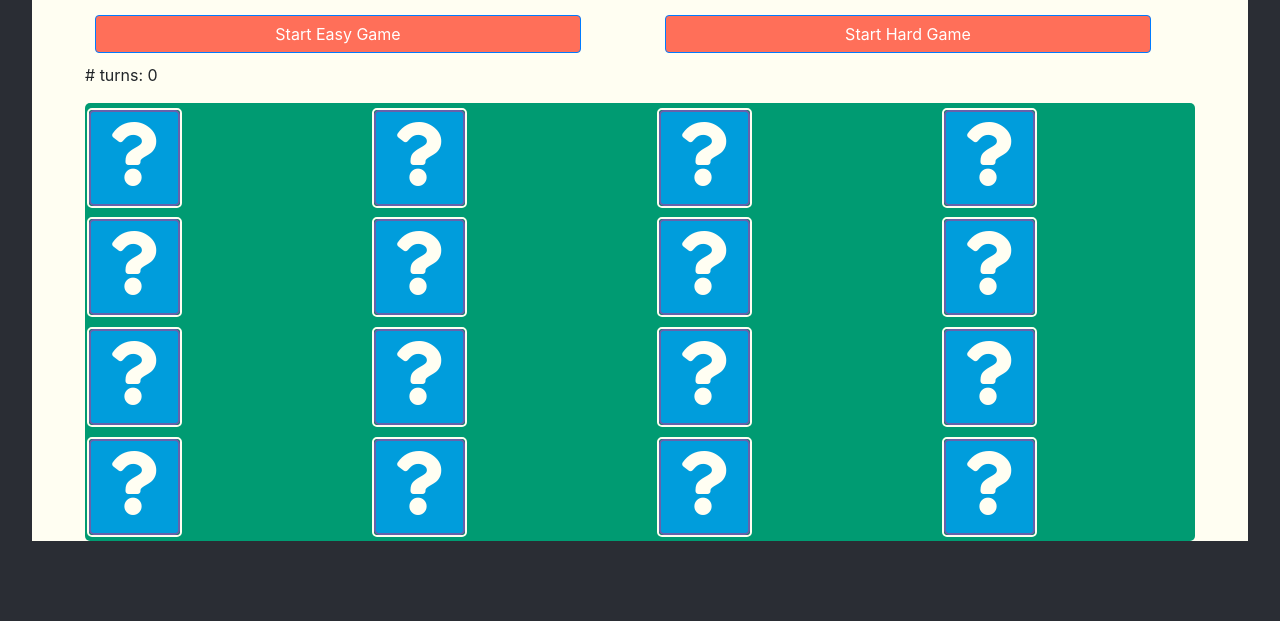
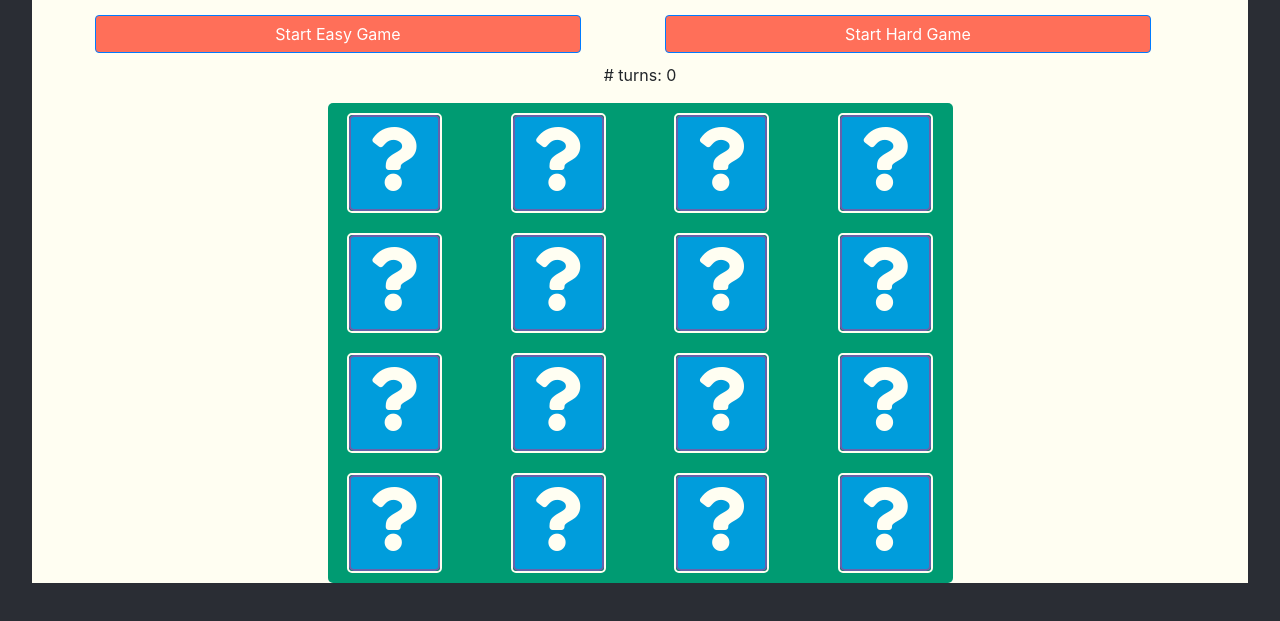
Before and after one commit to cynprentice/Memory_Game, a plain HTML site: page index.html in a window 1280 px wide. Shown: the part 51-672 px from the top of the page. Drawn offline with nearby package versions, Linux system fonts and the light colour scheme.

Commit message:
organized code, made layout changes, fix for firefox card flip

```diff
--- a/css/main.css
+++ b/css/main.css
@@ -64,32 +64,28 @@ body {
     margin: auto;
 }
 
-
-
-
 .start-btn {
     margin: 10px;
 }
 
 
-
 #gameBoard {
     background-color: var(--m-green);
+    max-width: 625px;
     width: 100%;
+    margin: auto;
     border-radius: 5px;
     flex-wrap: wrap;
     justify-content: space-around;
     align-items: center;
-
     perspective: 1000px;
 }
 
 .card {
-
     background-color: rgb(0, 0, 0, .2);
     width: 95px;
     height: 100px;
-    margin: .3rem .1rem;
+    margin: 10px auto;
     border: 2px solid var(--m-cream);
     border-radius: 5px;
     cursor: pointer;
@@ -106,8 +102,6 @@ body {
     border: 2px solid var(--m-purple);
     background-color: var(--m-blue);
     padding-top: 10px;
-
-
 }
 
 .card-front {
@@ -128,6 +122,7 @@ body {
     width: 100%;
     height: 100%;
     position: absolute;
+    -webkit-backface-visibility: hidden;
     backface-visibility: hidden;
 
 }
--- a/index.html
+++ b/index.html
@@ -42,7 +42,7 @@
                 </div>
             </div>
             <div id="results" class="row">
-                <div class="col-12">
+                <div class="col-12 center">
                     <p># turns: <span id=turn-count>0</span></p>
                 </div>
             </div>
--- a/js/main.js
+++ b/js/main.js
@@ -21,7 +21,7 @@ const hard = 36;
 class MemoryGame {
     constructor(deckSize) {
         this.deckSize = deckSize;
-        this.deck = getDeck(deckSize);
+        this.deck = getCardIcons(deckSize);
         this.moveCount = 0;
         this.card1 = null;
         this.card2 = null;
@@ -32,15 +32,66 @@ class MemoryGame {
         this.gameLength = 0;
     }
 
-    start() {
-        dealGame(this.deck);
+    /* WATS3020: Look at all the DOM traversal in this function! */
+    // deal all cards in the deck face down
 
+    dealGame() {
+        console.log("dealing game");
+        //clear game board
+        this.moveCount = 0;
+        document.querySelector('#turn-count').innerHTML = this.moveCount;
+        let gameBoard = document.getElementById('gameBoard');
+        gameBoard.innerHTML = '';
+        //make game board wider for large decks
+        if (this.deckSize>16) {
+            gameBoard.style.maxWidth = '800px';
+        } else {
+            gameBoard.style.maxWidth = '625px';
+        }
+        let memoryDeck = shuffleCards(this.deck);
+        let numRowsCols = Math.sqrt(this.deckSize);
+        let cardCount = 0;
+        let columnSpan = 12 / numRowsCols;
+        console.log("dealing game with " + this.deckSize + " card deck. " + numRowsCols + "square board");
+
+        //create game rows
+        for (let i = 0; i < numRowsCols; i++) {
+            let row = document.createElement("div")
+            row.setAttribute("class", "row");
+
+            //create game column
+            for (let j = 0; j < numRowsCols; j++) {
+                let column = document.createElement("div");
+                column.setAttribute("class", `col-${columnSpan}`);
+
+                //create flippable memory cards
+                let memoryCard = document.createElement("div");
+                memoryCard.setAttribute("class", "card");
+                memoryCard.setAttribute("data-card", memoryDeck[cardCount]);
+
+                let cardFront = document.createElement('i');
+                cardFront.setAttribute("class", `fas fa-${memoryDeck[cardCount]} card-front`);
+                memoryCard.appendChild(cardFront);
+
+                let cardBack = document.createElement('i');
+                cardBack.setAttribute("class", `fas fa-question card-back`);
+                memoryCard.appendChild(cardBack);
+                memoryCard.addEventListener('click', flipCard);
+
+                column.appendChild(memoryCard);
+                row.appendChild(column);
+                cardCount += 1;
+            }
+            gameBoard.appendChild(row);
+        }
     }
+
     checkForCardMatch() {
         this.moveCount++;
         /* WATS3020: Look at the string manipulation! */
         document.querySelector('#turn-count').innerHTML = this.moveCount;
         console.log(this.card1.getAttribute("data-card") + " matching against " + this.card2.getAttribute("data-card"));
+
         /* WATS3020: Look it's a conditional statement! */
         if (this.card1.getAttribute("data-card") == this.card2.getAttribute("data-card")) {
             //lock cards if they match
@@ -89,7 +140,7 @@ class MemoryGame {
 }
 
 var game = new MemoryGame(easy);
-game.start();
+game.dealGame();
 
 
 /* WATS3020: Look at all the functions below! */
@@ -102,6 +153,8 @@ function flipCard() {
     let cardType = this.getAttribute("data-card");
     console.log("flipping card " + cardType);
     this.classList.toggle('flip');
+    // rotate card back on x axis because backface-visibility doesn't work in FireFox;
+    this.childNodes[1].style.transform = 'rotateX(0deg)';
 
     /* WATS3020: Look it's a conditional statement! */
     if (game.card1 == null) {
@@ -127,119 +180,50 @@ function flipBackCards() {
         game.card1.addEventListener('click', flipCard);
         game.card1 = null;
         game.lockBoard = false;
-    }, 1500);
+    }, 1300);
 
     setTimeout(function () {
         game.card2.classList.remove('flip');
         game.card2.addEventListener('click', flipCard);
         game.card2 = null;
 
-    }, 1000);
+    }, 800);
 
 }
 
 //Creates an array of memory card icons
-function getDeck(deckSize) {
+function getCardIcons(deckSize) {
     console.log("getting deck of size" + deckSize);
-    var deck = new Array();
+    let iconDeck = new Array();
 
     for (let i = 0; i < deckSize / 2; i++) {
-        deck.push(cardIcons[i]);
-        deck.push(cardIcons[i]);
+        iconDeck.push(cardIcons[i]);
+        iconDeck.push(cardIcons[i]);
     }
-    return deck;
+    return iconDeck;
 }
 
-//randomizes the items in a deck array
+//randomizes the items in an array of card icons
 function shuffleCards(deck) {
     //use Fisher-Yates (aka Knuth) Shuffle
     let currentIndex = deck.length,
         temporaryValue, randomIndex;
-
     // While there remain elements to shuffle...
     while (0 !== currentIndex) {
-
         // Pick a remaining element...
         randomIndex = Math.floor(Math.random() * currentIndex);
         currentIndex -= 1;
         // And swap it with the current element.
         temporaryValue = deck[currentIndex];
-
         deck[currentIndex] = deck[randomIndex];
         deck[randomIndex] = temporaryValue;
     }
-
-    console.log("shuffled cards " + deck);
     return deck;
 
 }
 
 
-/* WATS3020: Look at all the DOM traversal in this function! */
-// deal all cards in the deck face down
-function dealGame(deck) {
-    console.log("dealing game");
-    //clear game board
-    game.moveCount=0;
-    document.querySelector('#turn-count').innerHTML = game.moveCount;
-    gameBoard = document.getElementById('gameBoard');
-    gameBoard.innerHTML = '';
-    let memoryDeck = shuffleCards(deck);
-    let numRowsCols = Math.sqrt(game.deckSize);
-    let cardCount = 0;
-let columnSpan = 12/numRowsCols;
-console.log ("dealing game with " + game.deckSize + " card deck. " + numRowsCols + "square board");
-    for (let i = 0; i < numRowsCols; i++) {
-        let row = document.createElement("div")
-        row.setAttribute("class", "row");
-        for (let j = 0; j < numRowsCols; j++) {
-            let column = document.createElement("div");
-            column.setAttribute("class", `col-${columnSpan}`);
-
-            let memoryCard = document.createElement("div");
-            memoryCard.setAttribute("class", "card");
-            memoryCard.setAttribute("data-card", memoryDeck[cardCount]);
-
-            let cardFront = document.createElement('i');
-            cardFront.setAttribute("class", `fas fa-${memoryDeck[cardCount]} card-front`);
-            memoryCard.appendChild(cardFront);
-            let cardBack = document.createElement('i');
-            cardBack.setAttribute("class", `fas fa-question card-back`);
-            memoryCard.appendChild(cardBack);
-            memoryCard.addEventListener('click', flipCard);
-            column.appendChild(memoryCard);
-            row.appendChild(column);
-            cardCount+=1;
-        }
-        gameBoard.appendChild(row);
-         }
-
-}
-
-    //Create flipable memory cards for each card in the deck
-    /*
-    for (let i = 0; i < memoryDeck.length; i++) {
-
-        console.log("created card " + memoryDeck[i]);
-        let memoryCard = document.createElement("div");
-        memoryCard.setAttribute("class", "card");
-        memoryCard.setAttribute("data-card", memoryDeck[i]);
-
-        let cardFront = document.createElement('i');
-        cardFront.setAttribute("class", `fas fa-${memoryDeck[i]} card-front`);
-        memoryCard.appendChild(cardFront);
-        let cardBack = document.createElement('i');
-        cardBack.setAttribute("class", `fas fa-question card-back`);
-        memoryCard.appendChild(cardBack);
-        memoryCard.addEventListener('click', flipCard);
-        gameBoard.appendChild(memoryCard);
-    }
-    */
-
-
-
-
-/* WATS3020: Look it's an event listener! */
+/* WATS3020: Look here are 3 event listeners! */
 
 document.addEventListener('DOMContentLoaded', function (event) {
 
@@ -249,23 +233,18 @@ document.addEventListener('DOMContentLoaded', function (event) {
     startEasyButton.addEventListener("click", function (e) {
         console.log("creating new Easy Game")
         game = new MemoryGame(easy);
-        game.start();
+        game.dealGame();
 
     });
 
 
-
-
     let startHardButton = document.querySelector('#start-hard-button');
 
-
-
-    /* WATS3020: Look it's an event listener! */
     // Listens for a "click" event and executes an anonymous function to start the game.
     startHardButton.addEventListener("click", function (e) {
         console.log("creating new Hard Game")
         game = new MemoryGame(hard);
-        game.start();
+        game.dealGame();
 
     });
 
```
